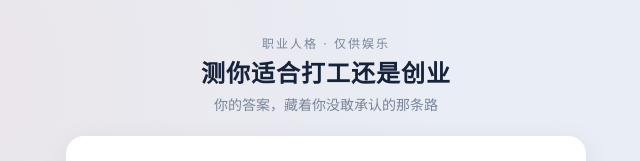
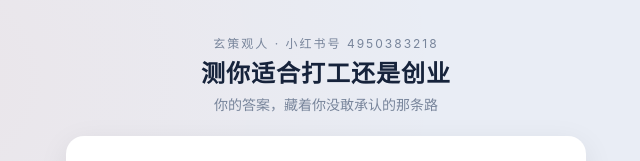
Before and after one commit to super588/persona-test, a plain HTML site: page career.html in a window 1280 px wide. Shown: the top 161 px of the page, 314-954 px from the left. Drawn offline with Linux system fonts and the light colour scheme.

Commit message:
chore: 结果卡与进入页加原创署名「玄策观人 · 小红书号 4950383218」

```diff
--- a/career.html
+++ b/career.html
@@ -76,7 +76,7 @@
 <!-- ============ 门禁屏 ============ -->
 <div class="screen active" id="screen-gate">
   <div class="wrap">
-    <div class="brand">职业人格 · 仅供娱乐</div>
+    <div class="brand">玄策观人 · 小红书号 4950383218</div>
     <div class="title">测你适合打工还是创业</div>
     <div class="subtitle">你的答案，藏着你没敢承认的那条路</div>
     <div class="card">
@@ -92,7 +92,7 @@
 <!-- ============ 性别筛选屏 ============ -->
 <div class="screen" id="screen-gender">
   <div class="wrap">
-    <div class="brand">职业人格 · 仅供娱乐</div>
+    <div class="brand">玄策观人 · 小红书号 4950383218</div>
     <div class="title">你是谁</div>
     <div class="subtitle">选一组，结果更贴合你</div>
     <div class="card">
@@ -684,6 +684,7 @@ function drawCard(fig, u){
   ctx.fillText(CONFIG.upsellBtn + ' →', W/2, ty); ty += 24;
 
   ctx.fillStyle = '#8fa0b8'; ctx.font = '16px "PingFang SC","Microsoft YaHei",sans-serif';
+  ctx.fillText('玄策观人 · 小红书号 4950383218', W/2, ty); ty += 24;
   ctx.fillText('长按图片可保存 · 把这份结果，留给未来的自己', W/2, ty);
 
   c.dataset.fig = fig.name;
```
